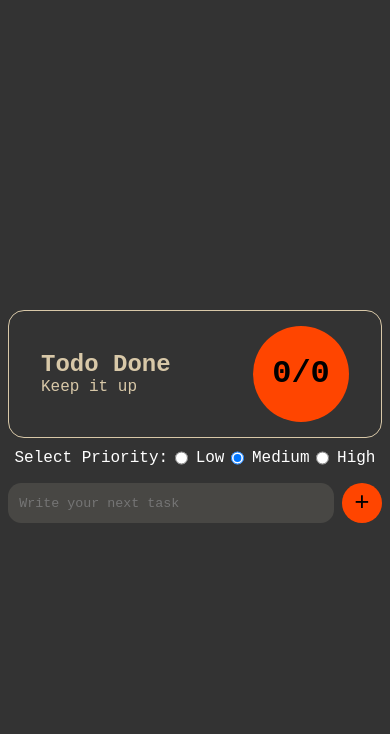
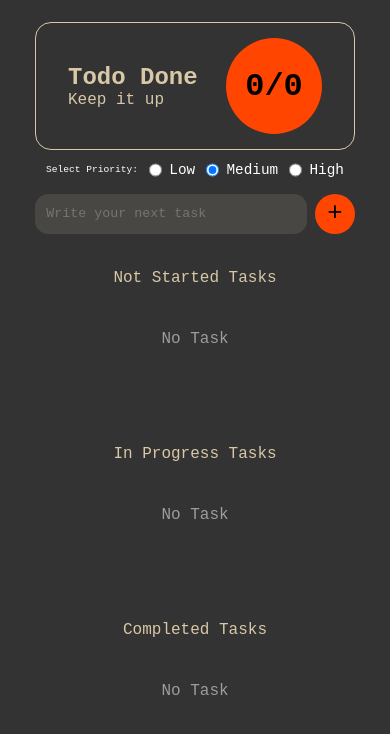
Before and after one commit to Aswin-PK/TodoApp-VueJS, a Vue app: page / in a window 390 px wide. Shown: the top 734 px of the page. Built offline with nearby package versions, Linux system fonts and the light colour scheme.

Commit message:
Feat: moving task to "not started", "In progress", and "Completed" categories

```diff
--- a/src/App.vue
+++ b/src/App.vue
@@ -1,15 +1,15 @@
 <template>
   <div id="app">
     <TodoStatus :todos="todos"></TodoStatus>
-    <TodoForm @handleInput="handleInput" :initialValue="taskToEdit"></TodoForm>
-    <TodoList :todos="todos" @toggleStatus="updateCompletionStatus" @edit="editTodo" @delete="deleteTodo"
-      @swapTask="handleSwap"></TodoList>
+    <TodoForm @handleInput="handleInput" :initialValue="taskToEdit" :initialPriority="priorityToEdit"></TodoForm>
+    <TodoList :todos="todos" @changeStatusCompleted="changeStatusCompleted" @edit="editTodo" @delete="deleteTodo"
+      @swapTask="handleSwap" @moveTodo="moveTodo"></TodoList>
   </div>
 </template>
 
 <script>
 
-// import Vue from 'vue';
+import Vue from 'vue';
 import TodoStatus from './components/TodoStatus.vue'
 import TodoForm from './components/TodoForm.vue'
 import TodoList from './components/TodoList.vue'
@@ -25,6 +25,7 @@ export default {
     return {
       todos: [],
       taskToEdit: "",
+      priorityToEdit: "medium",
       editTodoId: null,
       swapTaskIndex1: null,
       swapTaskIndex2: null,
@@ -42,11 +43,16 @@ export default {
       // if no high priority task is there the index is set to 0 for later calculation to the index for medium-task input as 0
       highIndex = highIndex !== -1 ? highIndex : 0
 
-      const lowIndex = this.todos.findIndex(todo => todo.priority === 'low');
+      let lowIndex = this.todos.findIndex(todo => todo.priority === 'low');
+
+      // if no high priority task is there the index is set to 0 for later calculation to the index for medium-task input as 0
+      lowIndex = lowIndex !== -1 ? lowIndex : this.todos.length
+
       const insertIndex = highIndex + lowIndex;
 
       return insertIndex
-    }
+    },
+
   },
   methods: {
 
@@ -56,7 +62,7 @@ export default {
       if (this.editTodoId !== null) {
 
         // fetch index by matching Task Id
-        const todoIndex = this.todos.findIndex(todo => todo.id === this.editTodoId);
+        const todoIndex = this.getTodoIndex(this.editTodoId);
 
         if (todoIndex !== -1) {
           this.todos[todoIndex].task = taskInput
@@ -66,48 +72,60 @@ export default {
         this.editTodoId = null
 
         // To order the todo list in terms of priority after editing
-
         let todo = this.todos[todoIndex];
         this.todos.splice(todoIndex, 1)
-        if(selectedPriority === 'high') this.todos.splice(0, 0, todo)
-        else if(selectedPriority === 'low') this.todos.splice(this.todos.length, 0, todo)
-        else if(selectedPriority === 'medium') this.todos.splice(this.insertIndexForMediumPriority, 0, todo)
+        if (selectedPriority === 'high') this.todos.splice(0, 0, todo)
+        else if (selectedPriority === 'low') this.todos.splice(this.todos.length, 0, todo)
+        else if (selectedPriority === 'medium') this.todos.splice(this.insertIndexForMediumPriority, 0, todo)
 
       }
       else {
         const newTodo = {
           id: Date.now(),
           task: taskInput,
-          isCompleted: false,
+          currentTodoStatus: 'Not Started',
           priority: selectedPriority,
-          isSwappable: false
+          isSwappable: false,
+          isTodoCompleted: false
         }
 
-        if(selectedPriority === 'high') this.todos.unshift(newTodo);
-        else if(selectedPriority === 'low') this.todos.push(newTodo);
+        if (selectedPriority === 'high') this.todos.unshift(newTodo);
+        else if (selectedPriority === 'low') this.todos.push(newTodo);
         else this.todos.splice(this.insertIndexForMediumPriority, 0, newTodo);
+        // console.log('this.todos', this.todos)
+        console.log('Todo Items -- >', this.todos)
+      }
+    },
 
-      }
+
+    // To find the index of the required task using its ID
+    getTodoIndex(todoId) {
+      return this.todos.findIndex(todo => todo.id === todoId);
     },
 
     // Update the status of completion of the task
     // recieve ID of the todo from the <TodoItem> component
-    updateCompletionStatus(todoId) {
+    changeStatusCompleted(todoId) {
 
       // finding the index of the todo we need to change status, matching the id it contains
-      const todoIndex = this.todos.findIndex(todo => todo.id === todoId);
+      const todoIndex = this.getTodoIndex(todoId);
+      this.todos[todoIndex].isTodoCompleted = !this.todos[todoIndex].isTodoCompleted;
+
       if (todoIndex !== -1) {
-        this.todos[todoIndex].isCompleted = !this.todos[todoIndex].isCompleted;
+
+        this.todos[todoIndex].currentTodoStatus = this.todos[todoIndex].isTodoCompleted ? 'Completed' : 'Not Started';
       }
+
     },
 
     // Edit todo
     editTodo(todoId) {
 
-      const todoIndex = this.todos.findIndex(todo => todo.id === todoId); // fetch index by matching Task Id
+      const todoIndex = this.getTodoIndex(todoId); // fetch index by matching Task Id
       if (todoIndex !== -1) {
         this.editTodoId = todoId
         this.taskToEdit = this.todos[todoIndex].task
+        this.priorityToEdit = this.todos[todoIndex].priority
       }
     },
 
@@ -119,12 +137,17 @@ export default {
 
 
     // function to swap todo Items which may or may not be adjacent
-    handleSwap(todoIndex) {
+    handleSwap(todoId) {
+
+      let todoIndex = this.getTodoIndex(todoId);
+      console.log('Index', todoIndex, 'Id', todoId)
 
       if (this.swapTaskIndex1 === null) this.swapTaskIndex1 = todoIndex;
 
       else if (this.swapTaskIndex2 === null && todoIndex !== this.swapTaskIndex1) {
         this.swapTaskIndex2 = todoIndex;
+
+        console.log('this.swapTaskIndex1', this.swapTaskIndex1, "Swap Index 2", this.swapTaskIndex2)
         this.interchangeItems();
       }
 
@@ -138,31 +161,41 @@ export default {
 
     interchangeItems() {
 
-      const updatedTodos = [...this.todos]
+      // Updating the todoItem that is to be swapped
+      const swapIndex1_item = { ...this.todos[this.swapTaskIndex1], isTodoCompleted: this.todos[this.swapTaskIndex2].isTodoCompleted, currentTodoStatus: this.todos[this.swapTaskIndex2].currentTodoStatus, isSwappable: false }
+      const swapIndex2_item = { ...this.todos[this.swapTaskIndex2], isTodoCompleted: this.todos[this.swapTaskIndex1].isTodoCompleted, currentTodoStatus: this.todos[this.swapTaskIndex1].currentTodoStatus, isSwappable: false }
 
-      // Updating the todoItem that is to be swapped
-      updatedTodos[this.swapTaskIndex1] = {
-        ...updatedTodos[this.swapTaskIndex1],
-        task: this.todos[this.swapTaskIndex2].task,
-        priority: this.todos[this.swapTaskIndex2].priority,
-        isCompleted: this.todos[this.swapTaskIndex2].isCompleted,
-        isSwappable: false
-      }
-
-      // Updating the todoItem that is to be swapped with
-      updatedTodos[this.swapTaskIndex2] = {
-        ...updatedTodos[this.swapTaskIndex2],
-        task: this.todos[this.swapTaskIndex1].task,
-        priority: this.todos[this.swapTaskIndex1].priority,
-        isCompleted: this.todos[this.swapTaskIndex1].isCompleted,
-        isSwappable: false
-      }
-
-      this.todos = updatedTodos
+      Vue.set(this.todos, this.swapTaskIndex1, swapIndex2_item);
+      Vue.set(this.todos, this.swapTaskIndex2, swapIndex1_item);
 
       this.swapTaskIndex1 = null;
       this.swapTaskIndex2 = null;
-    }
+
+    },
+
+    moveTodo(direction, currentStatus, todoId) {
+
+      const todoIndex = this.getTodoIndex(todoId);
+
+      // If the right arrow is clicked in the any of the todo List item
+      if (direction === 'right') {
+        if (currentStatus === 'Not Started') this.todos[todoIndex].currentTodoStatus = 'In Progress'
+        else {
+          this.todos[todoIndex].currentTodoStatus = 'Completed'
+          this.todos[todoIndex].isTodoCompleted = true
+        }
+      }
+
+      // If the left arrow is clicked in the any of the todo List item
+      else {
+        if (currentStatus === 'In Progress') this.todos[todoIndex].currentTodoStatus = 'Not Started'
+        else {
+          this.todos[todoIndex].currentTodoStatus = 'In Progress'
+          this.todos[todoIndex].isTodoCompleted = false
+        }
+      }
+    },
+
   }
 
 
@@ -172,12 +205,12 @@ export default {
 
 <style scoped>
 #app {
-  width: 25rem;
-  min-height: 40svh;
-  padding: 0.5rem;
+  width: 90%;
+  min-height: 100svh;
+  padding: 1.4em 0.5em 0 0.5em;
   display: flex;
   align-items: center;
-  justify-content: center;
+  /* justify-content: center; */
   flex-direction: column;
 }
 </style>
--- a/src/components/TodoForm.vue
+++ b/src/components/TodoForm.vue
@@ -3,15 +3,15 @@
         <div class="priority-selectors">
             <span>Select Priority:</span>
             <span>
-                <input type="radio" v-model="selectedPriority" name="priority" id="low" value="low" />
+                <input type="radio" v-model="priorityInput" name="priority" id="low" value="low" />
                 <label for="low">Low</label>
             </span>
             <span>
-                <input type="radio" v-model="selectedPriority" name="priority" id="medium" value="medium" />
+                <input type="radio" v-model="priorityInput" name="priority" id="medium" value="medium" />
                 <label for="medium">Medium</label>
             </span>
             <span>
-                <input type="radio" v-model="selectedPriority" name="priority" id="high" value="high" />
+                <input type="radio" v-model="priorityInput" name="priority" id="high" value="high" />
                 <label for="high">High</label>
             </span>
         </div>
@@ -28,13 +28,14 @@ export default {
     name: "TodoForm",
 
     props: {
-        initialValue: String
+        initialValue: String,
+        initialPriority: String
     },
 
     data() {
         return {
             taskInput: '',
-            selectedPriority: "medium"
+            priorityInput: 'medium'
         };
     },
 
@@ -45,20 +46,28 @@ export default {
                 this.taskInput = newVal || '';
             },
             immediate: true // Trigger the handler immediately on component creation
+        },
+        initialPriority: {
+            handler(newVal) {
+                // Update taskInput whenever taskToBeEdited changes
+                this.priorityInput = newVal || "medium";
+            },
+            immediate: true
         }
     },
 
     methods: {
         handleSubmit() {
-            console.log('this.selected', this.selectedPriority)
+
             if (this.taskInput.trim() === '') return;  // handle case when nothing entered in the todo input box
 
             else {
                 // console.log('this.taskInput', this.taskInput)
-                this.$emit('handleInput', this.taskInput, this.selectedPriority);
+                this.$emit('handleInput', this.taskInput, this.priorityInput);
             }
             // Reset the input field
             this.taskInput = '';
+            // this.priorityInput = 'medium';
         }
     }
 
@@ -67,7 +76,7 @@ export default {
 
 <style scoped>
 form {
-    width: 100%;
+    width: 40%;
     display: flex;
     align-items: center;
     flex-direction: column;
@@ -119,4 +128,17 @@ button {
 .priority-selectors span input[type="radio"], label {
     cursor: pointer;
 }
+
+@media screen and (max-width: 768px) {
+    form {
+        width: 20em;
+    }
+
+    .priority-selectors span {
+        font-size: 0.9em;
+    }
+    .priority-selectors span:first-child {
+        font-size: 0.6em
+    }
+}
 </style>
--- a/src/components/TodoItem.vue
+++ b/src/components/TodoItem.vue
@@ -1,17 +1,19 @@
 <template>
     <div class="todo-item">
+        <span v-if="todo.currentTodoStatus === 'In Progress' || todo.currentTodoStatus === 'Completed' " class="move-task-btn move-left" @click="moveTodoItem('left', todo.currentTodoStatus)"><i class="fa-solid fa-angles-left"></i></span>
         <div class="left-side">
-            <span @click="toggleStatus" id="task-status" :class="{ taskcompleted: todo.isCompleted }"></span>
-            <span :class="{ completed: todo.isCompleted }">{{ todo.task }}</span>
+            <span @click="statusCompleted" id="task-status" :class="{ taskcompleted: todo.currentTodoStatus === 'Completed' }"></span>
+            <span :class="{ completed: todo.currentTodoStatus === 'Completed' }">{{ todo.task }}</span>
             <span :class="todo.priority">{{ todo.priority }}</span>
         </div>
         <div class="right-side">
             <button @click="editTask"><i class="fa-regular fa-pen-to-square"></i></button>
             <button @click="deleteTask"><i class="fa-regular fa-trash-can"></i></button>
-            <button class="swapper" @click="handleSwap(todo, index)">
-                <i class="fa-solid fa-sort" :class="todo.isSwappable ? 'swap-on' : ''"></i>
+            <button class="swapper" @click="handleSwap(todo)">
+                <i class="fa-solid fa-sort" :class="todo.isSwappable ? 'swap-on' : '' "></i>
             </button>
         </div>
+        <span v-if="todo.currentTodoStatus === 'In Progress' || todo.currentTodoStatus === 'Not Started' " class="move-task-btn move-right" @click="moveTodoItem('right', todo.currentTodoStatus)"><i class="fa-solid fa-angles-right"></i></span>
     </div>
 </template>
 
@@ -20,27 +22,26 @@ export default {
     name: "TodoItem",
     props: {
         todo: Object,
-        index: Number
-    },
-    data() {
-        return {
-            swapIndex1: null,
-            swapIndex2: null
-        }
     },
     methods: {
-        toggleStatus() {
-            this.$emit('toggleStatus', this.todo.id)
+        statusCompleted() {
+            this.$emit('statusCompleted', this.todo.id)
         },
         editTask() {
             this.$emit('editTask', this.todo.id)
         },
         deleteTask() {
+            console.log('this.todo.id', this.todo.id)
             this.$emit('delete', this.todo.id)
         },
-        handleSwap(todo, index) {
+        handleSwap(todo) {
             todo.isSwappable = !todo.isSwappable
-            this.$emit('swap', index)
+            console.log('todo.id', todo.id)
+            this.$emit('swap', todo.id)
+        },
+        moveTodoItem(direction, currentStatus) {
+            console.log('direction', direction, 'currentStatus', currentStatus)
+            this.$emit('moveTask', direction, currentStatus, this.todo.id)
         }
     }
 }
@@ -49,8 +50,9 @@ export default {
 
 <style scoped>
     .todo-item {
+        position: relative;
         height: 100%;
-        width: 100%;
+        width: 90%;
         padding: 0.3rem 0.5rem;
         border: 1px solid #dacac1ee;
         border-radius: 0.4rem;
@@ -122,4 +124,33 @@ export default {
     .swapper .swap-on {
         color: green
     }
+
+
+    .todo-item .move-task-btn {
+        position: absolute;
+        height: 2.6em;
+        width:  2.6em;
+        display: grid;
+        place-content: center;
+        right: -2.8em;
+        cursor: pointer;
+        border-radius: 50%;
+        transition: all 0.2s ease-in-out;
+    }
+    .todo-item .move-left {
+        left: -2.8em;
+    }
+
+    .todo-item .move-task-btn:hover {
+        background-color: #474747b1;
+    }
+
+    @media screen and (max-width: 768px) {
+    .todo-item .move-task-btn {
+        transform: rotate(90deg)
+    }
+    .todo-item .move-left {
+        left: -2.8em;
+    }
+}
 </style>
--- a/src/components/TodoList.vue
+++ b/src/components/TodoList.vue
@@ -1,9 +1,24 @@
 <template>
-    <ul>
-        <li v-for="(todo, index) in todos" :key="todo.id">
-            <TodoItem :todo="todo" :index="index" @toggleStatus="toggleStatus" @editTask="editTask" @delete="deleteTodo" @swap="swapTodo" />
-        </li>
-    </ul>
+    <div class="todo-container">
+        <ul>Not Started Tasks
+            <li v-for="(todo) in filteredTodos('Not Started')" :key="todo.id">
+                <TodoItem :todo="todo" @statusCompleted="changeStatusCompleted" @editTask="editTask" @delete="deleteTodo" @swap="swapTodo" @moveTask="moveTodo" />
+            </li>
+            <span v-if="todos.length === 0" style="margin-top: 2rem;">No Task</span>
+        </ul>
+        <ul class="inprogress-task">In Progress Tasks
+            <li v-for="(todo) in filteredTodos('In Progress')" :key="todo.id">
+                <TodoItem :todo="todo" @statusCompleted="changeStatusCompleted" @editTask="editTask" @delete="deleteTodo" @swap="swapTodo" @moveTask="moveTodo" />
+            </li>
+            <span v-if="todos.length === 0" style="margin-top: 2rem;">No Task</span>
+        </ul>
+        <ul class="completed-task">Completed Tasks
+            <li v-for="(todo) in filteredTodos('Completed')" :key="todo.id">
+                <TodoItem :todo="todo" @statusCompleted="changeStatusCompleted" @editTask="editTask" @delete="deleteTodo" @swap="swapTodo" @moveTask="moveTodo" />
+            </li>
+            <span v-if="todos.length === 0" style="margin-top: 2rem;">No Task</span>
+        </ul>
+    </div>
 </template>
 
 <script>
@@ -16,12 +31,15 @@ export default {
         TodoItem
     },
     props: {
-        todos: Array
+        todos: Array,
     },
     methods: {
-        toggleStatus(todoId) {
+        filteredTodos(todoStatus) {
+            return this.todos.filter(todo => todo.currentTodoStatus === todoStatus)
+        },
+        changeStatusCompleted(todoId) {
             // toggling the status of completion of Task
-            this.$emit('toggleStatus', todoId)
+            this.$emit('changeStatusCompleted', todoId)
         },
         editTask(todoId) {
             this.$emit('edit', todoId)
@@ -29,8 +47,12 @@ export default {
         deleteTodo(todoId) {
             this.$emit('delete', todoId);
         },
-        swapTodo(swapIndex) {
-            this.$emit('swapTask', swapIndex)
+        swapTodo(todoId) {
+            this.$emit('swapTask', todoId)
+        },
+        moveTodo(direction, currentStatus, todoId) {
+            console.log('direction', direction, 'currentStatus', currentStatus)
+            this.$emit('moveTodo', direction, currentStatus, todoId)
         }
     }
 
@@ -39,17 +61,48 @@ export default {
 
 
 <style scoped>
+    .todo-container {
+        margin-top: 1rem;
+        width: 100%;
+        display: grid;
+        grid-template-columns: repeat(3, 1fr);
+        gap: 1em
+    }
     ul {
         width: 100%;
+        min-height: 10em;
         list-style-type: none;
+        padding: 0.5em;
         display: flex;
         align-items: center;
-        justify-content: center;
         flex-direction: column;
         gap: 0.7rem;
+        color: #d8c8a8;
     }
     ul li {
+        display: flex;
+        align-items: center;
         width: 100%;
+    }
+    /* ul:not(:last-child) {
+        border-right: 2px solid #d8c8a8;
+        border-spacing: 2em;
+    } */
+    ul span {
+        color: #b3b3b3d3
+    }
+
+    ul.inprogress-task li {
+        justify-content: center;
+    }
+    ul.completed-task li {
+        justify-content: end;
+    }
+
+    @media screen and (max-width: 768px) {
+        .todo-container {
+            grid-template-columns: repeat(1, 1fr);
+        }
     }
 
 </style>
--- a/src/components/TodoStatus.vue
+++ b/src/components/TodoStatus.vue
@@ -19,7 +19,7 @@ export default {
     },
     computed: {
         completedTodo() {
-            return this.todos.filter(todo => todo.isCompleted).length
+            return this.todos.filter(todo => todo.isTodoCompleted).length
         }
     }
 
@@ -30,7 +30,7 @@ export default {
 <style scoped>
 .status-container {
     height: 8rem;
-    width: 100%;
+    width: 40%;
     border-radius: 1em;
     border: 1px solid #d8c8a8;
     padding: 0 2em;
@@ -57,4 +57,10 @@ export default {
     display: grid;
     place-content: center;
 }
+
+@media screen and (max-width: 768px) {
+    .status-container {
+        width: 20em;
+    }
+}
 </style>
```
